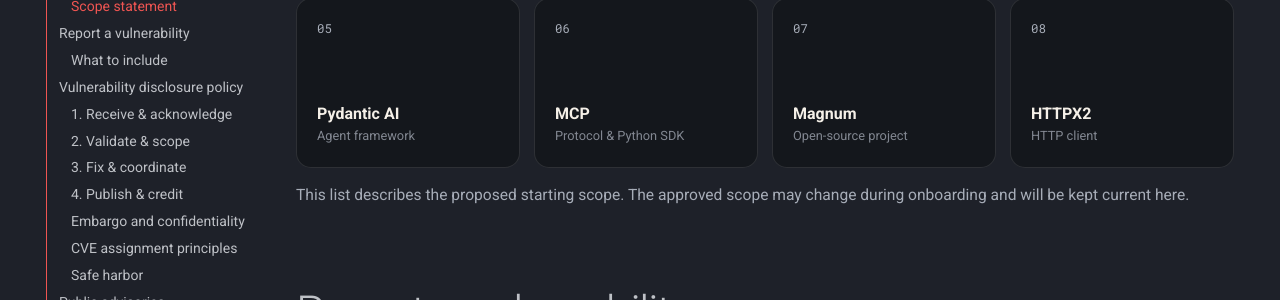
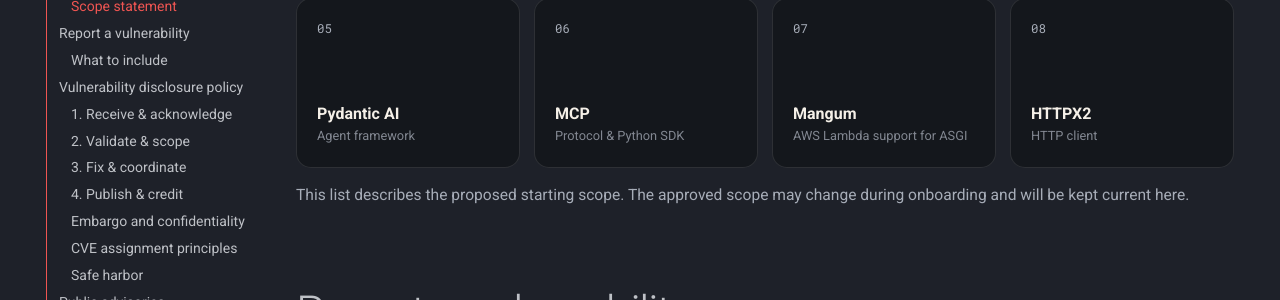
Before and after one commit to Kludex/monorepo, an MkDocs documentation site: the page built from docs/cna.md, in a window 1280 px wide and 900 px high, scrolled down 1663 px. Shown: the part 156-456 px from the top of the window. Built offline with MkDocs 1.6.1 and Material for MkDocs 9.7.7, drawn with Linux system fonts in a browser that asks for light colours; plug-ins that fetch from the network failed and are left out; comment, search, counter and statistics services are not loaded.

Commit message:
Fix Mangum project link

```diff
--- a/docs/cna.md
+++ b/docs/cna.md
@@ -60,9 +60,9 @@
   <a class="cna-project" href="https://github.com/modelcontextprotocol/modelcontextprotocol">
     <span class="cna-project__index">06</span><strong>MCP</strong><small>Protocol &amp; Python SDK</small>
   </a>
-  <div class="cna-project">
-    <span class="cna-project__index">07</span><strong>Magnum</strong><small>Open-source project</small>
-  </div>
+  <a class="cna-project" href="https://github.com/Kludex/mangum">
+    <span class="cna-project__index">07</span><strong>Mangum</strong><small>AWS Lambda support for ASGI</small>
+  </a>
   <a class="cna-project" href="https://github.com/pydantic/httpx2">
     <span class="cna-project__index">08</span><strong>HTTPX2</strong><small>HTTP client</small>
   </a>
```
